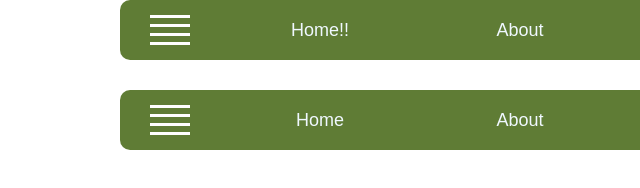
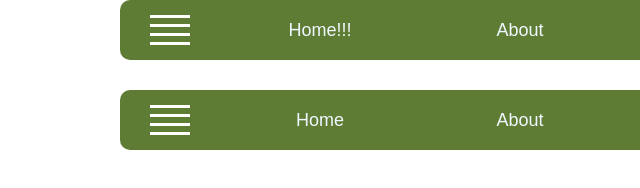
Before and after one commit to UdjenKL/ELEMENTS, a plain HTML site: page menuNav2/index.html in a window 1280 px wide. Shown: the full height of the page, 8-648 px from the left. Drawn offline with Linux system fonts and the light colour scheme.

Commit message:
second commit on linux

```diff
--- a/menuNav2/index.html
+++ b/menuNav2/index.html
@@ -18,7 +18,7 @@
         <div class="burger-line"></div>
         <div class="burger-line"></div>
       </div>
-      <div class="container-element">Home!!</div>
+      <div class="container-element">Home!!!</div>
       <div class="container-element">About</div>
       <div class="container-element">Service</div>
       <div class="container-element">Contact</div>
```
